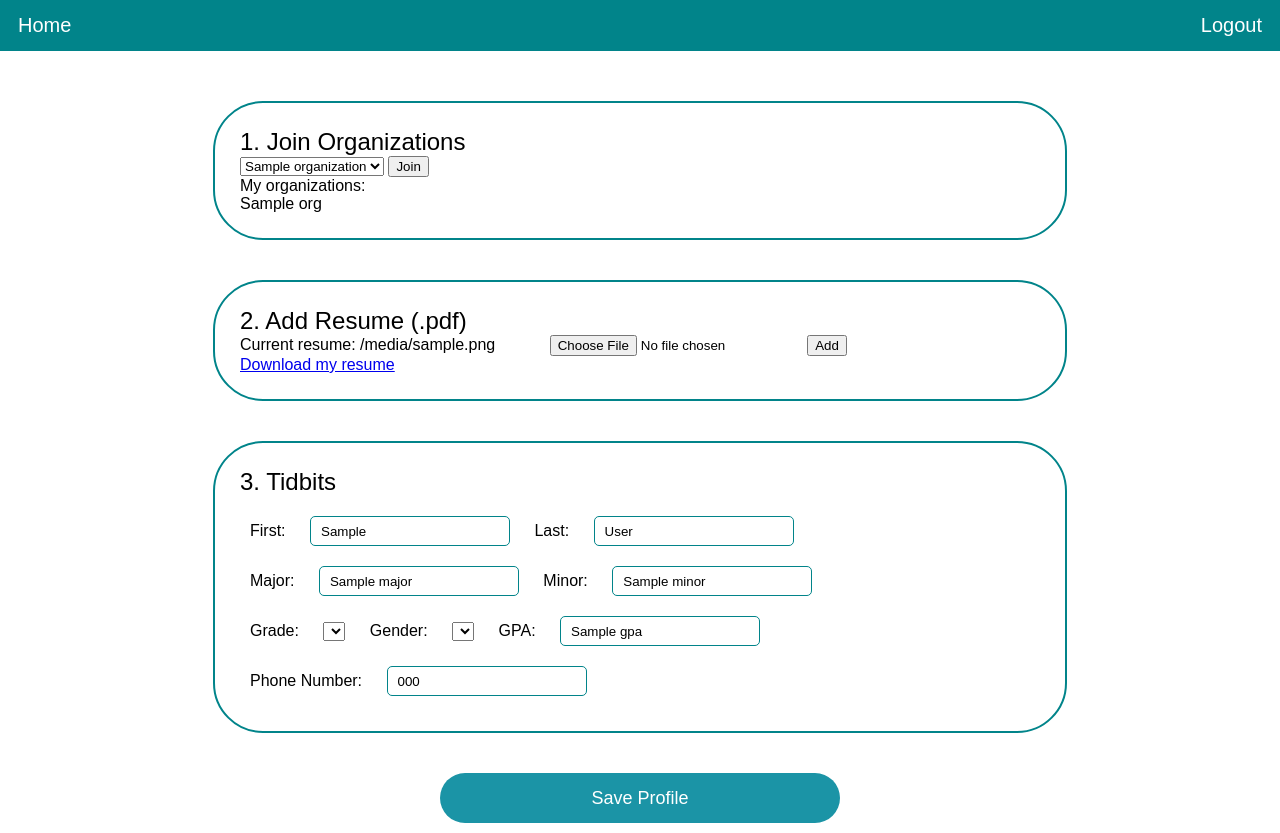
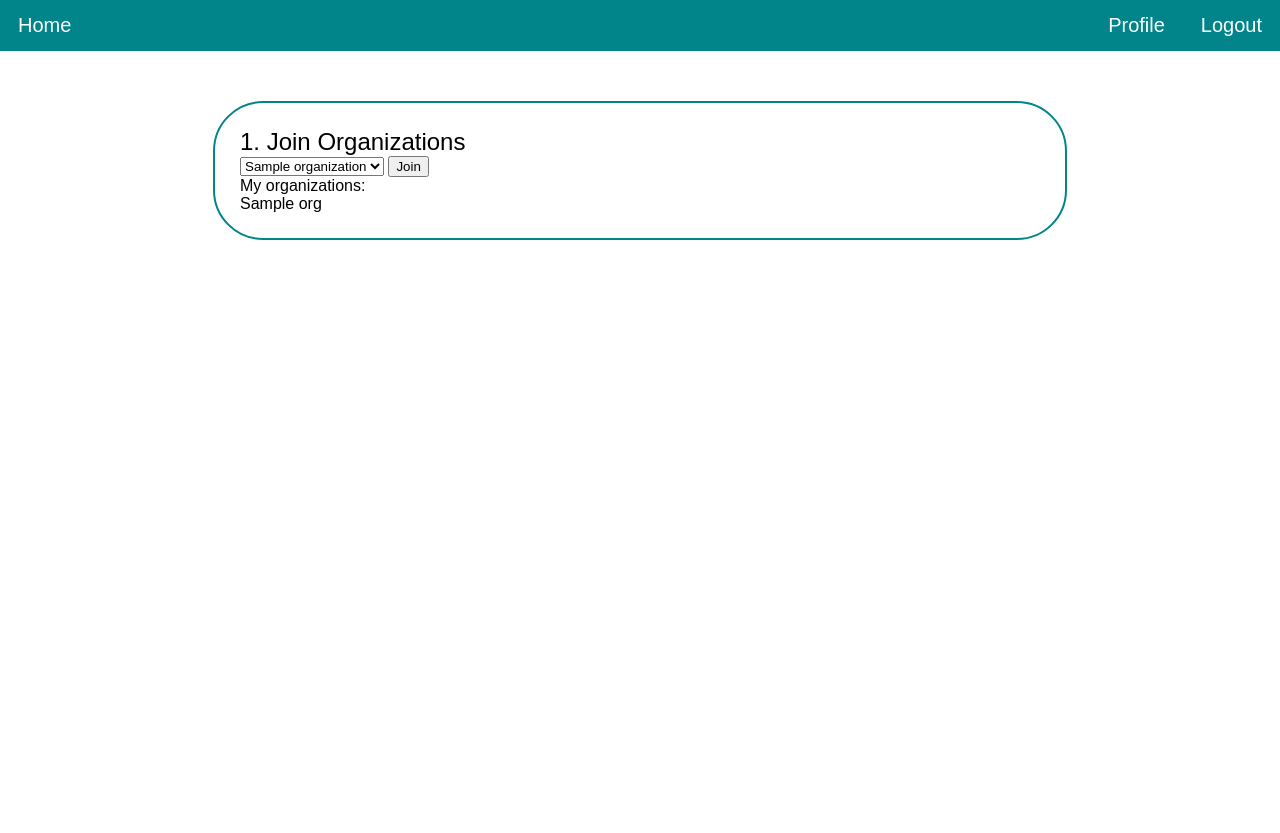
Before and after one commit to BHe87/ResumeHub, a Flask app: template templates/profile.html in a window 1280 px wide. After the commit the page ends 240 px from the top, so only its background shows below. Run offline with Flask 2, Linux system fonts and the light colour scheme; tables that the repository leaves empty hold one stand-in row (values such as "Sample post"); the template is opened without the code that fills it: values that come from a table or form of the project are taken from there, most other values are stand-ins (such as "Sample title", 1, 10 or a date in 2020); lists and menus that the app fills with data are empty; some web fonts are replaced.

Commit message:
Display 'profile' for company account in order to join organization

```diff
--- a/main.py
+++ b/main.py
@@ -109,9 +109,7 @@ def root():
 	elif type(g.user) is Organization:
 		print('TODO: Do whatever we need here')
 	else:
-		# TODO: assign appropriate organizations
-		raise NotImplementedError("TODO: Pass different arguments if the current user is Company")
-
+		organizations = g.user.organizations
 	return render_template('index.html',
 							organizations=organizations)
 
@@ -247,14 +245,13 @@ def profile():
 	# Check if user is not logged in. SKIP FOR NOW
 	if not g.user:
 		return redirect(url_for('login'))
-	current_student = Student.query.get(session['user_id'])
 
 	resume = None
-	if current_student.resume is not None:
-		resume = b64encode(current_student.resume)
+	if session['role'] == 'student' and g.user.resume is not None:
+		resume = b64encode(g.user.resume)
 
 	return render_template('profile.html',
-						   current_student=current_student,
+						   current_student=g.user,
 						   organizations=Organization.query.all(),
 						   YEAR=Year,
 						   GENDER=Gender,
--- a/templates/base.html
+++ b/templates/base.html
@@ -30,7 +30,7 @@
     <div class="topnav">
       <a href="/">Home</a>
       <div class="topnav-right">
-        {% if session['role'] == 'student' %}
+        {% if session['role'] != 'organization' %}
         <a href={{ url_for('profile') }}>Profile</a>
         {% endif %}
         <a href={{ url_for('logout') }}>Logout</a>
--- a/templates/profile.html
+++ b/templates/profile.html
@@ -26,6 +26,7 @@
         {% endfor %}
     </div>
 </form>
+{% if session['role'] == 'student' %}
     <form method="post" action="{{ url_for('save_resume') }}" enctype="multipart/form-data">
         <div class="step step2">
             <div class="step-title">2. Add Resume (.pdf)</div><br>
@@ -82,5 +83,6 @@
             <input type="submit" class="button save-profile" value="Save Profile"></button>
         </div>
     </form>
+{% endif %}
 {% endblock %}
 </html>
```
